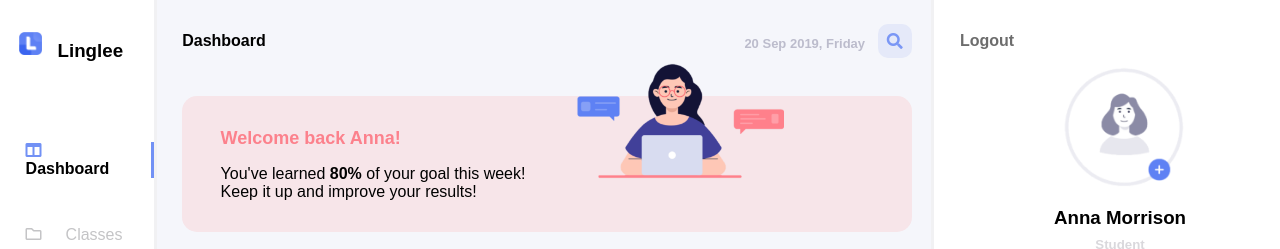
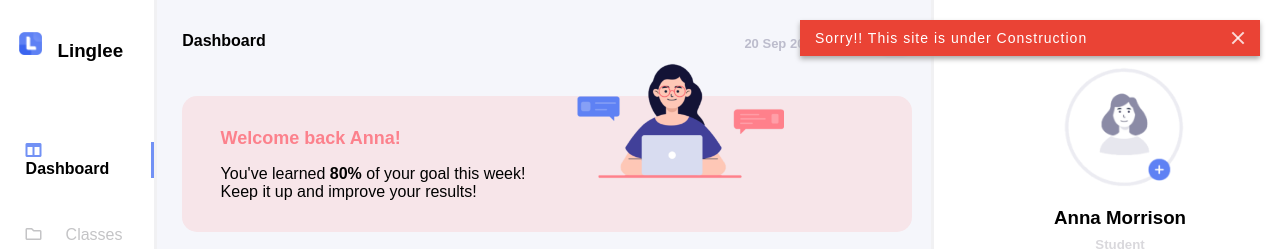
Before and after one commit to ziyadzulfikar/Task5, a plain HTML site: page index.html in a window 1280 px wide. Both pictures are taken after a click on the element "Chat". Shown: the top 249 px of the page. Drawn offline with nearby package versions, Linux system fonts and the light colour scheme.

Commit message:
New alert Boxes added to the Chat and Settings

```diff
--- /dev/null
+++ b/iao-alert.css
@@ -0,0 +1,120 @@
+/*
+ Plugin Name: iao alert
+         Key: iao-alert
+     Version: 1.0.7
+      Author: Prashant Kapoor
+     Website: http://www.itsallonly.com
+        Repo: https://github.com/Itsallonly/iao-alert
+      Issues: https://github.com/Itsallonly/iao-alert/issues
+       Files: iao-alert.jquery.js, iao-alert.css
+  Dependency: Jquery
+*/
+iao-alert-box {
+	display: block;
+	position: fixed;
+	right: 0;
+	top: 0;
+	width: 100%;
+	padding: 20px 20px 0 20px;
+	box-sizing: border-box;
+	max-width: 500px;
+	overflow: auto;
+}
+iao-alert-box[position='top-left'] {
+	right: auto;
+	left: 0
+}
+iao-alert-box[position='bottom-left'] {
+	right: auto;
+	left: 0;
+	top: auto;
+	bottom: 0;
+}
+iao-alert-box[position='bottom-right'] {
+	right: 0;
+	left: auto;
+	top: auto;
+	bottom: 0;
+}
+iao-alert {
+	display: block;
+	position: relative;
+	font-size: 14px;
+	padding: 10px 35px 10px 15px;
+	font-weight: normal;
+	background-color: #fff;
+	margin-bottom: 20px;
+	box-sizing: border-box;
+	box-shadow: 0 3px 5px #aaa;
+	letter-spacing: 1px;
+}
+iao-alert:before, iao-alert:after {
+	content: "";
+	position: absolute;
+	background-color: #aaa;
+	opacity: 0.8;
+	transform: rotate(45deg);
+}
+iao-alert:before {
+	width: 16px;
+	height: 2px;
+	box-sizing: border-box;
+	right: 14px;
+	top: calc(50% - 1px);
+}
+iao-alert:after {
+	width: 2px;
+	height: 16px;
+	box-sizing: border-box;
+	right: 21px;
+	top: calc(50% - 8px);
+}
+iao-alert-close {
+    position: absolute;
+    display: block;
+    right: 12px;
+    width: 20px;
+    height: 20px;
+    cursor: pointer;
+    top: calc(50% - 10px);
+    z-index: 1;
+}
+iao-alert[fade-on-hover='true']:hover{
+	opacity: 0.5;
+}
+iao-alert[close-on-click='true'] {
+	cursor: pointer;
+}
+iao-alert[type='success'] {
+	color: #34a853;
+}
+iao-alert[type='error'] {
+	color: #ea4335;
+}
+iao-alert[type='warning'] {
+	color: #fbbc05;
+}
+iao-alert[type='notification'] {
+	color: #4285f4;
+}
+iao-alert[mode='dark']:before, iao-alert[mode='dark']:after {
+	background-color: #fff;
+}
+iao-alert[mode='dark'] {
+	color: #fff;
+}
+iao-alert[type='success'][mode='dark'] {
+	background-color: #34a853;
+}
+iao-alert[type='error'][mode='dark'] {
+	background-color: #ea4335;
+}
+iao-alert[type='warning'][mode='dark'] {
+	background-color: #fbbc05;
+}
+iao-alert[type='notification'][mode='dark'] {
+	background-color: #4285f4;
+}
+iao-alert[corners='round'] {
+	border-radius: 4px;
+}
--- /dev/null
+++ b/iao-alert.jquery.js
@@ -0,0 +1,59 @@
+/*
+ Plugin Name: iao alert
+         Key: iao-alert
+     Version: 1.0.7
+      Author: Prashant Kapoor
+     Website: http://www.itsallonly.com
+        Repo: https://github.com/Itsallonly/iao-alert
+      Issues: https://github.com/Itsallonly/iao-alert/issues
+       Files: iao-alert.jquery.js, iao-alert.css
+  Dependency: Jquery
+*/
+(function( $ ) {
+    $.fn.iaoAlert = $.iaoAlert = function(arr) {
+        var opt = $.extend( {
+            msg: "This is default iao alert message.",
+            type: "notification",
+            mode: "light",
+            autoHide: true,
+            alertTime: "3000",
+            fadeTime: "500",
+            closeButton: true,
+            closeOnClick: false,
+            fadeOnHover: true,
+            position: 'top-right',
+            zIndex: '999',
+            roundedCorner: false,
+            alertClass: ''
+        }, arr ),
+        timeStamp = $.now(),
+        ext = {
+            chkPosition : (opt.position == 'bottom-right')?'bottom-right':((opt.position == 'bottom-left')?'bottom-left':(opt.position == 'top-left')?'top-left':'top-right'),
+            closeOption : (opt.closeButton)?'<iao-alert-close></iao-alert-close>':'<style>#iao'+timeStamp+':before,#iao'+timeStamp+':after{display:none}</style>',
+            chkMsg : (opt.msg.indexOf(" "))?'white-space:pre-wrap;word-wrap:break-word;':''
+        },
+        roundedCorner = (opt.roundedCorner)?('round'):'';
+        if($('iao-alert-box').length==0)
+        $('body').append('<iao-alert-box position="top-left" style="z-index:'+opt.zIndex+'"><iao-alert-start></iao-alert-start></iao-alert-box><iao-alert-box position="top-right" style="z-index:'+opt.zIndex+'"><iao-alert-start></iao-alert-start></iao-alert-box><iao-alert-box position="bottom-right" style="z-index:'+opt.zIndex+'"><iao-alert-start></iao-alert-start></iao-alert-box><iao-alert-box position="bottom-left" style="z-index:'+opt.zIndex+'"><iao-alert-start></iao-alert-start></iao-alert-box>');
+        var iaoAlert = $('<iao-alert class="'+opt.alertClass+'" id="iao'+timeStamp+'" close-on-click='+opt.closeOnClick+' fade-on-hover='+opt.fadeOnHover+' mode="'+opt.mode+'"type="'+opt.type+'" style="'+ext.chkMsg+'" corners="'+roundedCorner+'">'+opt.msg+ext.closeOption+'</iao-alert>')
+        .insertAfter('iao-alert-box[position="'+ext.chkPosition+'"] > iao-alert-start');
+        if(opt.autoHide)
+        setTimeout(function(){
+            iaoAlert.fadeOut(opt.fadeTime, function() {
+                $(this).remove();
+            });
+        }, opt.alertTime);
+        $('iao-alert[close-on-click="true"]').click(function() {
+            $(this).fadeOut(opt.fadeTime, function() {
+                $(this).remove();
+            });
+        });
+        $('iao-alert > iao-alert-close').click(function() {
+            $(this).parent()
+            .fadeOut(opt.fadeTime, function() {
+                $(this).remove();
+            });
+        });
+        return this;
+    };
+}( jQuery ));
--- a/index.html
+++ b/index.html
@@ -8,6 +8,8 @@
     <link rel="stylesheet" href="https://cdnjs.cloudflare.com/ajax/libs/font-awesome/4.7.0/css/font-awesome.min.css">
     <link rel="stylesheet" href="https://pro.fontawesome.com/releases/v5.13.0/css/all.css">
     <script src="https://ajax.googleapis.com/ajax/libs/jquery/3.5.1/jquery.min.js"></script>
+    <link href="iao-alert.css" rel="stylesheet">
+    <script src="iao-alert.jquery.js"></script>
     <script src="script.js"></script>
 </head>
 <body>
@@ -28,8 +30,8 @@
                 <p class="EachOptions" id="classBut"><i class="far fa-folder"></i>Classes</p>
                 <p class="EachOptions" id="resBut"><i class="fal fa-book-alt"></i>Resources</p>
                 <p class="EachOptions" id="learnBut"><i class="fal fa-calendar"></i>Learning plan</p>
-                <p class="EachOptions"><i class="fal fa-comment-alt"></i>Chat</p>
-                <p class="EachOptions"><i class="fal fa-edit"></i>Settings</p>
+                <p class="EachOptions" onclick="chat()"><i class="fal fa-comment-alt"></i>Chat</p>
+                <p class="EachOptions" onclick="settings()"><i class="fal fa-edit"></i>Settings</p>
             </div>
             <div class="LeftBottom">
                 <div class="LeftBottomImg">
@@ -42,7 +44,6 @@
                     </div>
                 </div>
             </div>
-
         </div>
         <div class="middle">
             <div class="header">
@@ -226,13 +227,6 @@
             </div>
         </div>
 
-
-
-
-
-
-
-
         <div class="right">
             <div class="rightTop">
                 <h4 style="float: left;">Logout</h4>
--- a/script.js
+++ b/script.js
@@ -60,3 +60,93 @@ $(document).ready(function(){
       $("#classBut").addClass("EachOptions")
     });
   });
+
+  function chat(){
+    $.iaoAlert({
+
+      // default message
+      msg: "Sorry!! This site is under Construction",
+
+      // or 'success', 'error', 'warning'
+      type: "error",
+
+      // or dark
+      mode: "dark",
+
+      // auto hide
+      autoHide: true,
+
+      // timeout in milliseconds
+      alertTime: "3000",
+
+      // fade animation speed
+      fadeTime: "500",
+
+      // shows close button
+      closeButton: true,
+
+      // close on click
+      closeOnClick: false,
+
+      // custom position
+      position: 'top-right',
+
+      // fade on hover
+      fadeOnHover: true,
+
+      // rounded corners
+      roundedCorner: false,
+
+      // z-index
+      zIndex: '999',
+
+      // additional CSS class(es)
+      alertClass: ''
+
+    })
+  }
+
+  function settings(){
+    $.iaoAlert({
+
+      // default message
+      msg: "Sorry!! This site is under Construction",
+
+      // or 'success', 'error', 'warning'
+      type: "error",
+
+      // or dark
+      mode: "dark",
+
+      // auto hide
+      autoHide: true,
+
+      // timeout in milliseconds
+      alertTime: "3000",
+
+      // fade animation speed
+      fadeTime: "500",
+
+      // shows close button
+      closeButton: true,
+
+      // close on click
+      closeOnClick: false,
+
+      // custom position
+      position: 'top-right',
+
+      // fade on hover
+      fadeOnHover: true,
+
+      // rounded corners
+      roundedCorner: false,
+
+      // z-index
+      zIndex: '999',
+
+      // additional CSS class(es)
+      alertClass: ''
+
+    })
+  }
```
